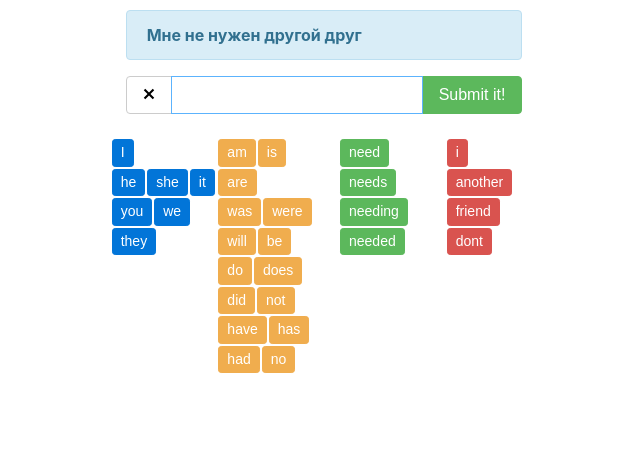
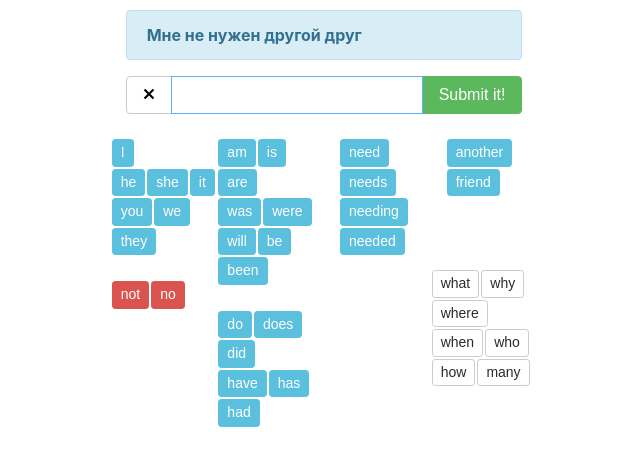
Before and after one commit to domstrueboy/imbo, a plain HTML site: page index.html in a window 1280 px wide. Shown: the whole page, without its empty margins (316-956 px from the left). Drawn offline with nearby package versions, Linux system fonts and the light colour scheme.

Commit message:
v.0.0.10

```diff
--- a/index.html
+++ b/index.html
@@ -26,7 +26,9 @@
 					</div>
 
 					<div v-else-if="ok === false" class="alert alert-danger" role="alert">
-					  	<img class="octicon" src="vendors/octicons/svg/zap.svg"> <strong>Oh snap!</strong> It is wrong answer! <button v-on:click="updatePhrase()" class="btn btn-sm btn-secondary">Next phrase</button>
+					  	<div><img class="octicon" src="vendors/octicons/svg/zap.svg"> <strong>Oh snap!</strong> It is a wrong answer!</div><br>
+					  	<div class="btn btn-sm btn-success"> {{ phrase.en[0] | capitalize }} </div><br><br>
+					  	<button v-on:click="updatePhrase()" class="btn btn-sm btn-secondary">Next phrase</button>
 					</div>
 
 					<div class="input-group">
@@ -44,25 +46,42 @@
 			      		<div class="col">
 			      			<br>
 			      			<div v-for="row in pronouns" class="row">
-			      				<button v-on:click="inputWord(pronoun)" v-for="pronoun in row" class="btn btn-sm btn-primary" style="margin: 1px">{{ pronoun }}</button>
+			      				<button v-on:click="inputWord(pronoun)" v-for="pronoun in row" class="btn btn-sm btn-info" style="margin: 1px">{{ pronoun }}</button>
+			      			</div>
+
+			      			<br>
+			      			<div v-for="row in nots" class="row">
+			      				<button v-on:click="inputWord(not)" v-for="not in row" class="btn btn-sm btn-danger" style="margin: 1px">{{ not }}</button>
 			      			</div>
 			      		</div>
 
 			      		<div class="col">
 			      			<br>
 			      			<div v-for="row in auxiliary" class="row">
-			      				<button v-on:click="inputWord(auxiliar)" v-for="auxiliar in row" class="btn btn-sm btn-warning" style="margin: 1px">{{ auxiliar }}</button>
+			      				<button v-on:click="inputWord(auxiliar)" v-for="auxiliar in row" class="btn btn-sm btn-info" style="margin: 1px">{{ auxiliar }}</button>
+			      			</div>
+
+			      			<br>
+			      			<div v-for="row in tobes" class="row">
+			      				<button v-on:click="inputWord(tobe)" v-for="tobe in row" class="btn btn-sm btn-info" style="margin: 1px">{{ tobe }}</button>
 			      			</div>
 			      		</div>
 
 			      		<div class="col">
 			      			<br>
-			      			<button v-on:click="inputWord(verb)" v-for="verb in words.verbs" class="btn btn-sm btn-success" style="margin: 1px">{{ verb }}</button>
+			      			<button v-on:click="inputWord(verb)" v-for="verb in words.verbs" class="btn btn-sm btn-info" style="margin: 1px">{{ verb }}</button>
 			      		</div>
 
 			      		<div class="col">
 			      			<br>
-			      			<button v-on:click="inputWord(rest)" v-for="rest in words.rests" class="btn btn-sm btn-danger" style="margin: 1px">{{ rest }}</button>
+			      			<div>
+			      				<button v-on:click="inputWord(rest)" v-for="rest in words.rests" class="btn btn-sm btn-info" style="margin: 1px">{{ rest }}</button>
+			      			</div>
+
+			      			<br><br><br>
+			      			<div v-for="row in questions" class="row">
+			      				<button v-on:click="inputWord(question)" v-for="question in row" class="btn btn-sm btn-secondary" style="margin: 1px">{{ question }}</button>
+			      			</div>
 			      		</div>
 
 			      	</div>
--- a/main.js
+++ b/main.js
@@ -15,13 +15,26 @@ var app = new Vue(
     			  ['he', 'she', 'it'],
     			  ['you', 'we', 'they']
     			],
+
+    nots: [
+            ['not', 'no']
+        ],
+
     auxiliary: [
     			  ['am', 'is', 'are'],
             ['was', 'were'],
-            ['will', 'be'],
-    			  ['do', 'does', 'did', 'not'],
-    			  ['have', 'has', 'had', 'no']
-    			]
+            ['will', 'be', 'been']
+    			],
+
+    tobes: [
+            ['do', 'does', 'did'],
+            ['have', 'has', 'had']
+          ],
+
+    questions: [
+            ['what', 'why', 'where', 'when', 'who'],
+            ['how', 'many']
+          ]
   },
 
   computed:
@@ -86,7 +99,37 @@ var app = new Vue(
   			}
   			else
   			{
-  				rests = rests.concat( words[i] );
+  				rests = rests.concat( words[i] )
+                       .filter( function(element)
+                       {
+                          return element !== 'i' &&
+                                 element !== 'im' &&
+                                 element !== 'hes' &&
+                                 element !== 'shes' &&
+                                 element !== 'its' &&
+                                 element !== 'youre' &&
+                                 element !== 'were' &&
+                                 element !== 'theyre' &&
+                                 element !== 'ill' &&
+                                 element !== 'hell' &&
+                                 element !== 'shell' &&
+                                 element !== 'itll' &&
+                                 element !== 'youll' &&
+                                 element !== 'theyll' &&
+                                 element !== 'dont' &&
+                                 element !== 'do' &&
+                                 element !== 'doesnt' &&
+                                 element !== 'does' &&
+                                 element !== 'didnt' &&
+                                 element !== 'did' &&
+                                 element !== 'wasnt' &&
+                                 element !== 'werent' &&
+                                 element !== 'wont' &&
+                                 element !== 'ive' &&
+                                 element !== 'id' &&
+                                 element !== 'not' &&
+                                 element !== 'no'
+                       } );
   			}
   		}
 
@@ -162,6 +205,14 @@ var app = new Vue(
     	app.input = '';
     	inp.focus();
     }
+  },
+
+  filters: {
+    capitalize: function (value) {
+      if (!value) return ''
+      value = value.toString()
+      return value.charAt(0).toUpperCase() + value.slice(1)
+    }
   }
 }
 )
```
Also changed, not shown: 1 other file.
